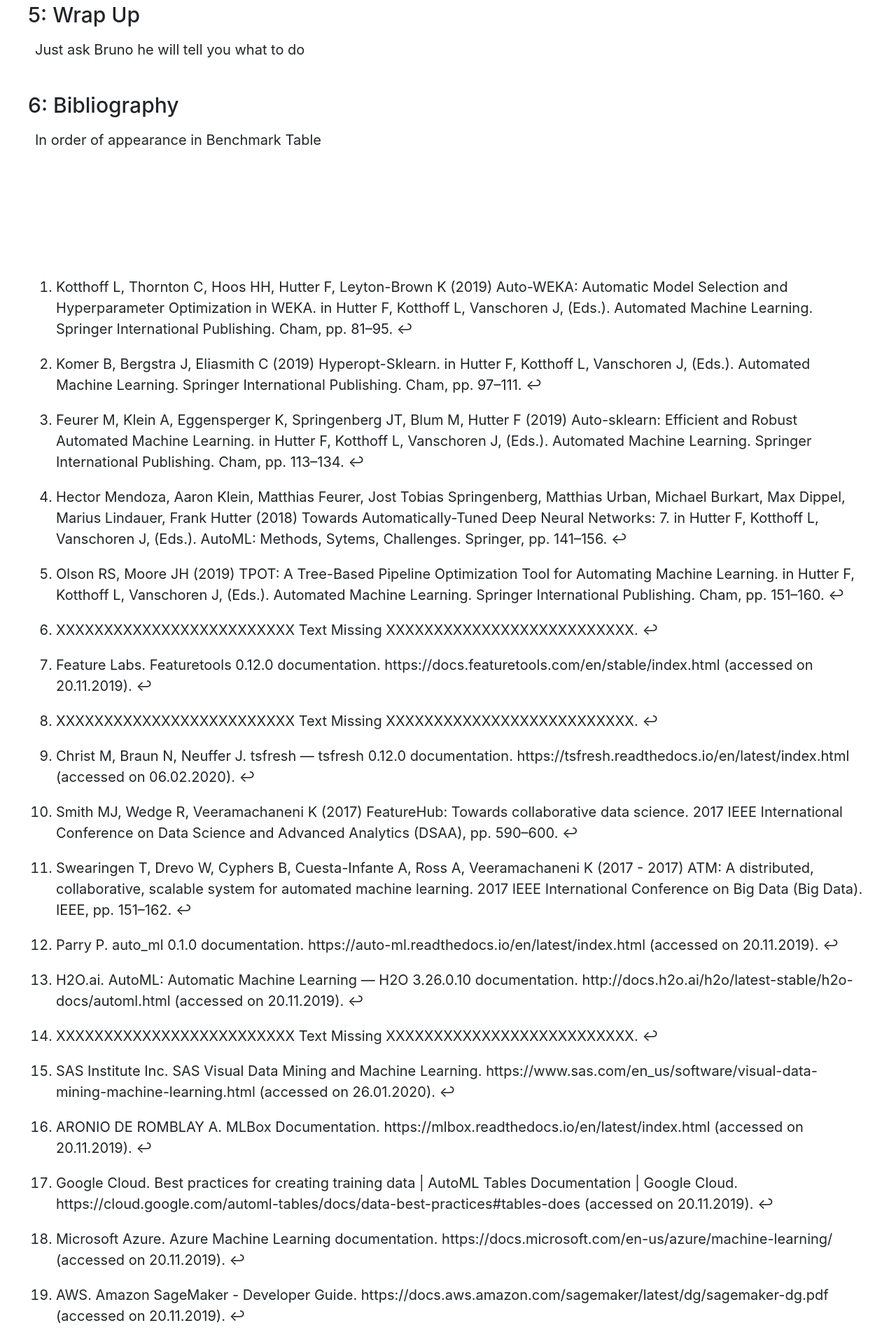
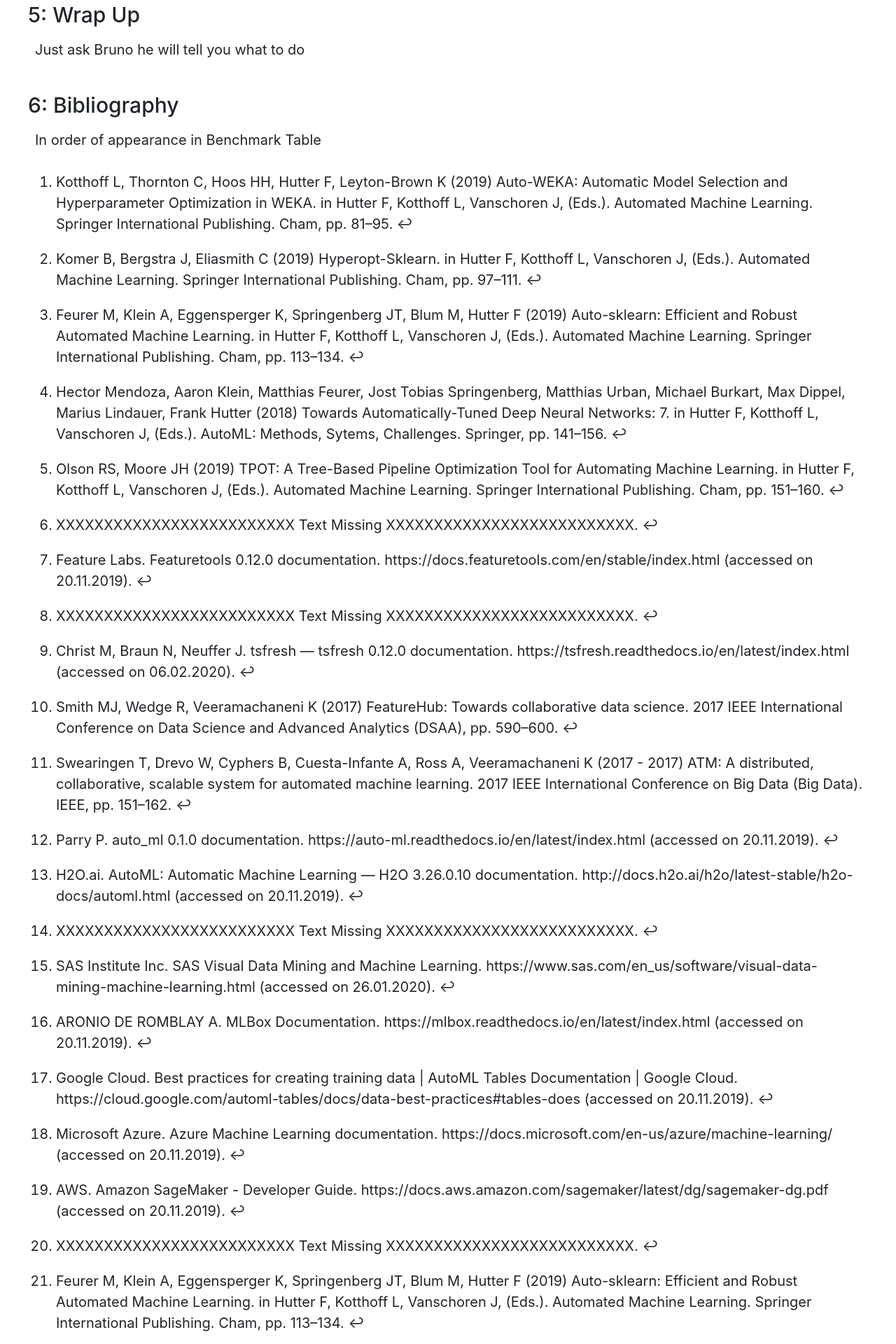
Before and after one commit to jonathankrauss/AutoML-Benchmark, a Jekyll site: the page built from README.md, in a window 1280 px wide. Shown: the part 2150-4070 px from the top of the page at 70% size. Built offline with Jekyll 4.4.1, drawn with Linux system fonts in a browser that asks for light colours; our own code applies the rules of GitHub Pages for plain Markdown files; comment, search, counter and statistics services are not loaded.

Commit message:
Update default.html

```diff
--- a/_layouts/default.html
+++ b/_layouts/default.html
@@ -84,7 +84,7 @@
     <p class = "ph2"> In order of appearance in Benchmark Table</p>
   </section>
 
-  <div class="center ph4 pt6 footnotes">
+  <div class="center ph4 pt2 footnotes">
     <ol>
       <li id="fn:AutoWEKA">
         <p>Kotthoff L, Thornton C, Hoos HH, Hutter F, Leyton-Brown K (2019) Auto-WEKA: Automatic Model Selection and
```
